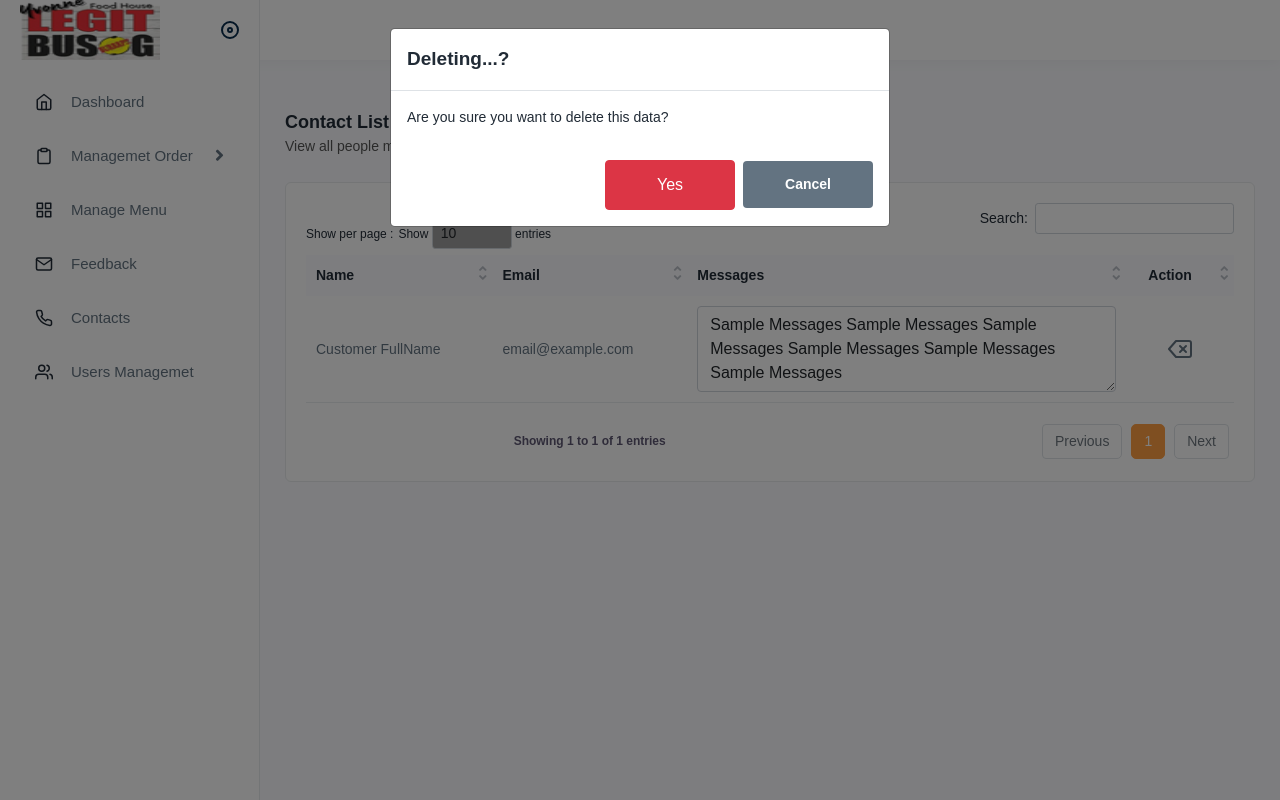
After one commit to rchrdgigan/legit-busog-ordering-system, a Django app: template main/templates/main/admin/contactlist.html in a window 1280 px wide, after a click that opens the changed part. The commit adds this page. Run offline with Django 3.2, Linux system fonts and the light colour scheme; the template is opened without the code that fills it, so the values that code supplies are empty; some libraries are stand-ins or nearby versions; grey boxes are pictures that could not be loaded.

Commit message:
Initial commit

```diff
--- a/main/templates/main/admin-layout.html
+++ b/main/templates/main/admin-layout.html
@@ -124,6 +124,9 @@
                         {% url 'admin_feedback_list' as admin_feedback_list_url %}
                         <li class="{% if request.path == admin_feedback_list_url %}active{% endif %}"><a href="{% url 'admin_feedback_list' %}"><i class="me-2"
                                    data-feather="mail"></i><span>Feedback</span></a></li>
+                        {% url 'admin_messages_list' as admin_messages_list_url %}
+                        <li class="{% if request.path == admin_messages_list_url %}active{% endif %}"><a href="{% url 'admin_messages_list' %}"><i class="me-2"
+                                              data-feather="phone"></i><span>Contacts</span></a></li>
                         {% url 'admin_account_list' as admin_account_list_url %}
                         <li class="{% if request.path == admin_account_list_url %}active{% endif %}"><a href="{% url 'admin_account_list' %}"><i class="me-2"
                                    data-feather="users"></i><span>Users
--- a/main/templates/main/admin/accountlist.html
+++ b/main/templates/main/admin/accountlist.html
@@ -49,7 +49,11 @@ List of Food
                         <tr>
                             <td>{{ user.date_joined }}</td>
                             <td>
-                                <img width="50" src="{{ user.personinfo.image.url }}" alt="vehicle">
+                                {% if user.personinfo.image %}
+                                <img width="50" src="{{ user.personinfo.image.url }}">
+                                {% else %}
+                                <img src="{% static 'img/no-profile.png' %}" width="50">
+                                {% endif %}
                             </td>
                             <td>{{ user.first_name | title }} {{ user.last_name | title }}</td>
                             <td>{{ user.email }}</td>
--- /dev/null
+++ b/main/templates/main/admin/contactlist.html
@@ -0,0 +1,91 @@
+{% extends '../admin-layout.html' %}
+
+{% block title %}
+List of Food
+{% endblock %}
+
+{% block stylesheets %}
+<style>
+    .checked {
+        color: orange;
+    }
+
+</style>
+{% endblock stylesheets %}
+
+{% block content %}
+<div class="content">
+    {% load static %}
+    <div class="page-header">
+        <div class="page-title">
+            <h4>Contact List</h4>
+            <h6>View all people messages</h6>
+        </div>
+    </div>
+
+    <div class="card">
+        <div class="card-body">
+            <div class="table-responsive">
+                <table id="example" class="table">
+                    <thead>
+                        <tr>
+                            <th>Name</th>
+                            <th>Email</th>
+                            <th>Messages</th>
+                            <th class="text-center">Action</th>
+                        </tr>
+                    </thead>
+
+                    <tbody>
+                        <tr>
+                            <td>Customer FullName</td>
+                            <td>email@example.com</td>
+                            <td><textarea class="form-control" name="" id="" cols="30" rows="3">Sample Messages Sample Messages Sample Messages Sample Messages Sample Messages Sample Messages</textarea></td>
+                            <td class="text-center">
+                                <a type="button" data-bs-toggle="modal" id="" data-bs-target="#delModal">
+                                    <i data-feather="delete"></i>
+                                </a>
+                            </td>
+                        </tr>
+                    </tbody>
+
+                </table>
+            </div>
+        </div>
+    </div>
+</div>
+
+<!-- Modal -->
+<div class="modal fade" id="delModal">
+    <div class="modal-dialog">
+        <div class="modal-content">
+            <form action="" method="post" id="delete_frm">
+                <div class="modal-header">
+                    <h5 class="modal-title" id="exampleModalLabel">Deleting...?</h5>
+                    <button type="button" class="btn-close" data-bs-dismiss="modal" aria-label="Close"></button>
+                </div>
+                <div class="modal-body">
+                    <input name="id" type="hidden">
+                    <p>Are you sure you want to delete this data?</p>
+                </div>
+                <div class="modal-footer float-end">
+                    <button type="submit" class="btn btn-danger">Yes</button>
+                    <a class="btn btn-cancel" data-bs-dismiss="modal" aria-label="Close">Cancel</a>
+                </div>
+            </form>
+        </div>
+    </div>
+</div>
+{% endblock %}
+{% block javascripts %}
+<script>
+    $(document).ready(function () {
+        $('#example').dataTable();
+    });
+    $('#delModal').on('show.bs.modal', function (e) {
+        var opener = e.relatedTarget;
+        var id = $(opener).attr('id');
+        $('#delete_frm').find('[name="id"]').val(id);
+    });
+</script>
+{% endblock javascripts %}
--- a/main/templates/main/admin/feedbacklist.html
+++ b/main/templates/main/admin/feedbacklist.html
@@ -42,7 +42,7 @@ List of Food
                         <tr>
                             <td>
                                 <a href="{{ feedback.order.product.image.url }}">
-                                    <img width="50" src="{{ feedback.order.product.image.url }}" alt="vehicle">
+                                    <img width="50" src="{{ feedback.order.product.image.url }}" >
                                 </a>
                             </td>
                             <td>
--- a/main/templates/main/admin/foodlist.html
+++ b/main/templates/main/admin/foodlist.html
@@ -52,7 +52,7 @@ List of Food
                         <tr>
                             <td>
                                 <a href="{{ f.image.url }}">
-                                    <img width="50" src="{{ f.image.url }}" alt="vehicle">
+                                    <img width="50" src="{{ f.image.url }}" >
                                 </a>
                             </td>
                             <td>{{ f.name }}</td>
--- a/main/templates/main/admin/index.html
+++ b/main/templates/main/admin/index.html
@@ -107,7 +107,7 @@ Dashboard
                             <td>{{ order.id}}</td>
                             <td>
                                 <a href="{{ order.product.image.url }}">
-                                    <img width="50" src="{{ order.product.image.url }}" alt="vehicle">
+                                    <img width="50" src="{{ order.product.image.url }}" >
                                 </a>
                             </td>
                             <td>{{ order.product.name }}</td>
--- a/main/templates/main/customer/viewitemlist.html
+++ b/main/templates/main/customer/viewitemlist.html
@@ -35,10 +35,10 @@
 					{% for order in orders %}
 					<tbody>
 						<tr>
-							<td>1</td>
+							<td>{{ order.product.id }}</td>
 							<td>
 								<a href="{{ order.product.image.url }}">
-									<img width="50" src="{{ order.product.image.url }}" alt="vehicle">
+									<img width="50" src="{{ order.product.image.url }}">
 								</a>
 							</td>
 							<td>{{ order.product.name }}</td>
```
Also changed, not shown: main/templates/main/admin/ordercancelled.html (+4 -4 lines), main/templates/main/customer/rateviewitemlist.html (added, +190 -0 lines).
